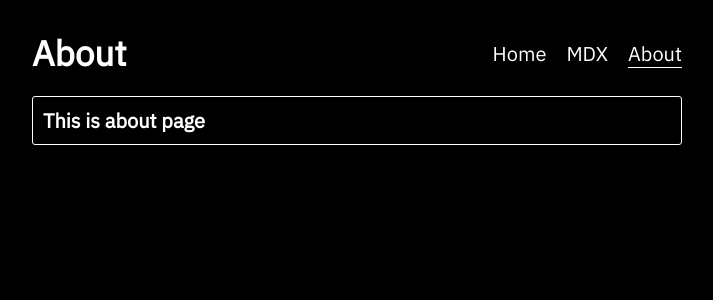
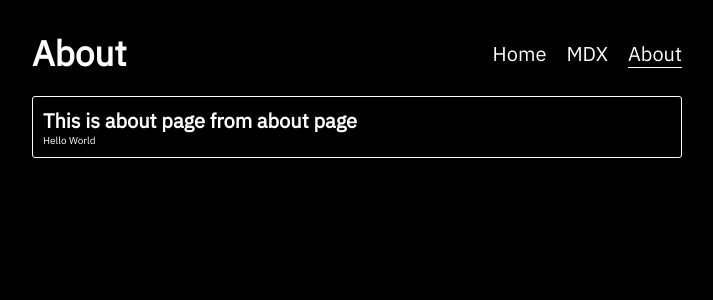
Before and after one commit to 26erika/example-next, a Next.js app: page /about in a window 1280 px wide. Shown: the top 300 px of the page, without its empty margins (283-996 px from the left). Built offline with nearby package versions, Linux system fonts and the light colour scheme.

Commit message:
Seagrega parrafo a pagina de about

```diff
--- a/pages/about.js
+++ b/pages/about.js
@@ -10,7 +10,10 @@ const About = () => (
       <Layout>
         <Content>
           <Header>About</Header>
-          <Card><h1>This is about page</h1></Card>
+          <Card>
+            <h1>This is about page from about page</h1>
+            <p>Hello World</p>
+          </Card>
         </Content>
       </Layout>
 
```
